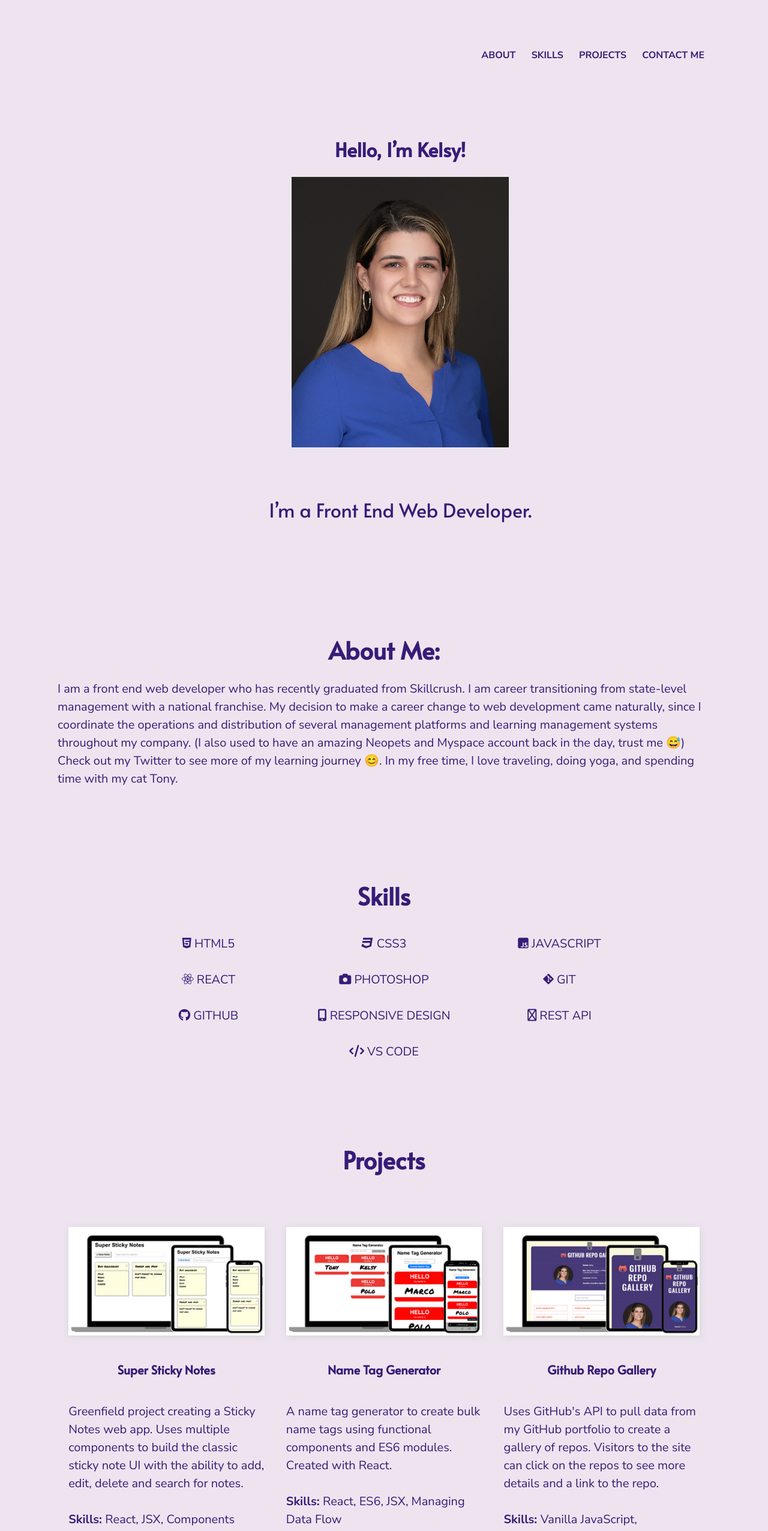
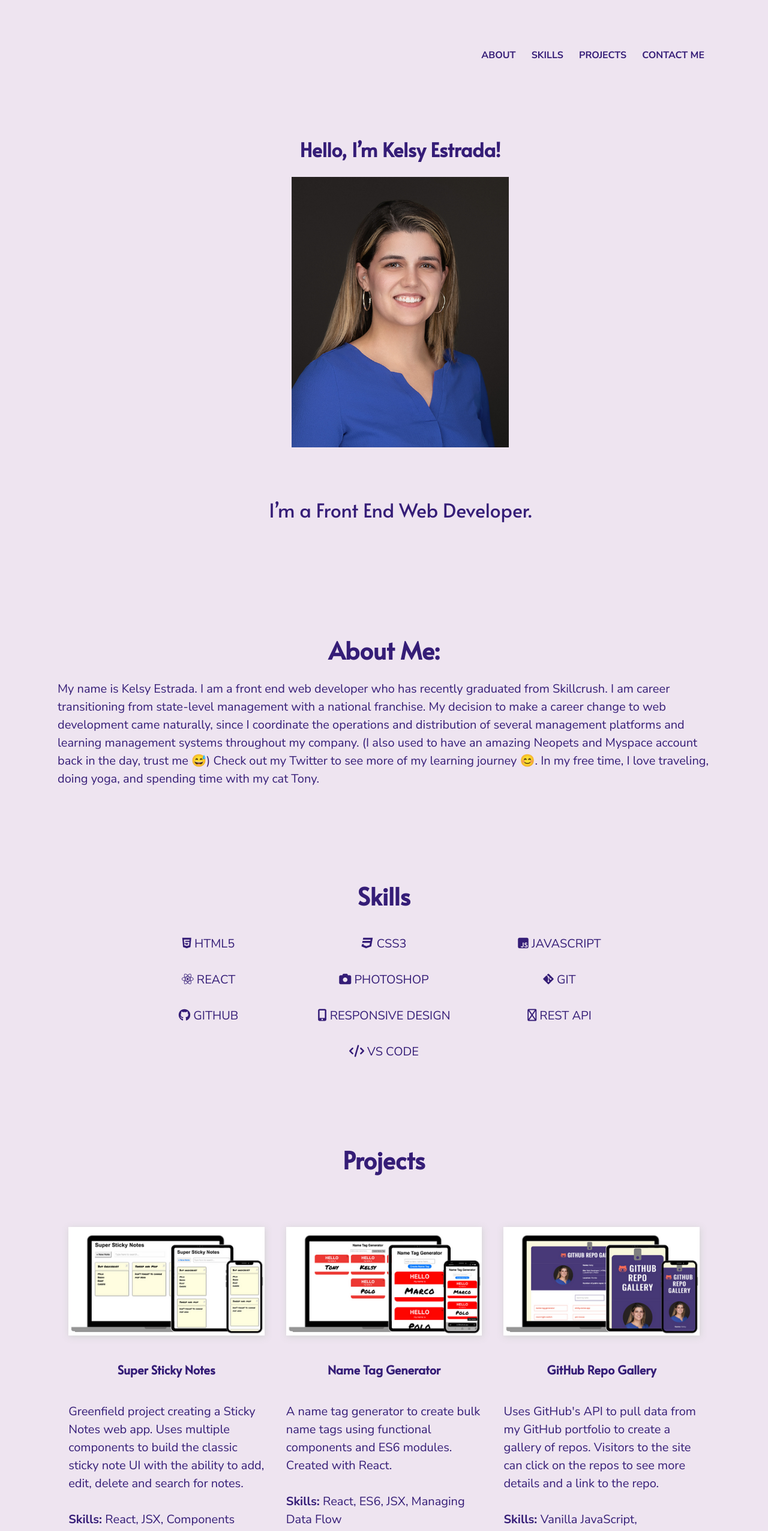
Before and after one commit to KelsyAlyssa/portfolio, a website built with Parcel: page index.html in a window 1280 px wide. Shown: the top 2553 px of the page at 60% size. Built offline with nearby package versions, Linux system fonts and the light colour scheme.

Commit message:
fixed project link

```diff
--- a/index.html
+++ b/index.html
@@ -45,7 +45,7 @@
       </ul>
       </nav>
     <div class="home-title">
-  <h1>Hello, I’m Kelsy!</h1>
+  <h1>Hello, I’m Kelsy Estrada!</h1>
   <figure>
     <a href="#">
       <img src="img/kelsy.png" alt="headshot">
@@ -62,7 +62,7 @@
   <div class="content-wrapper">
     <h3 class="about-header">About Me:</h3>
 <p class="about-text">
-  I am a front end web developer who has recently graduated from Skillcrush.
+  My name is Kelsy Estrada. I am a front end web developer who has recently graduated from Skillcrush.
   I am career transitioning from state-level management with a national franchise.
   My decision to make a career change to web development came naturally, since I
   coordinate the operations and distribution of several management platforms and
@@ -100,7 +100,7 @@
 <div class="portfolio-wrapper">
   <div class="project">
     <figure>
-      <a href="https://q3khuz.csb.app/" target="_blank"><img src="img/stickynotes.png" alt="Sticky Note Project"></a>
+      <a href="https://jixtk6.csb.app/" target="_blank"><img src="img/stickynotes.png" alt="Sticky Note Project"></a>
     </figure>
     <h4>Super Sticky Notes</h4>
     <p class="project-description">Greenfield project creating a Sticky Notes web app. Uses
@@ -130,7 +130,7 @@
     <figure>
       <a href="https://kelsyalyssa.github.io/github-repo-gallery/" target="_blank"><img src="img/githubrepogallery.png" alt="Github Repo Gallery"></a>
     </figure>
-    <h4>Github Repo Gallery</h4>
+    <h4>GitHub Repo Gallery</h4>
     <p class="project-description">Uses GitHub's API to pull data from my GitHub portfolio to create a gallery of repos. Visitors to the site can click on the repos to see more details and a link to the repo.
     </p>
     <p><span>Skills: </span>Vanilla JavaScript, Manipulating the DOM</p>
```
